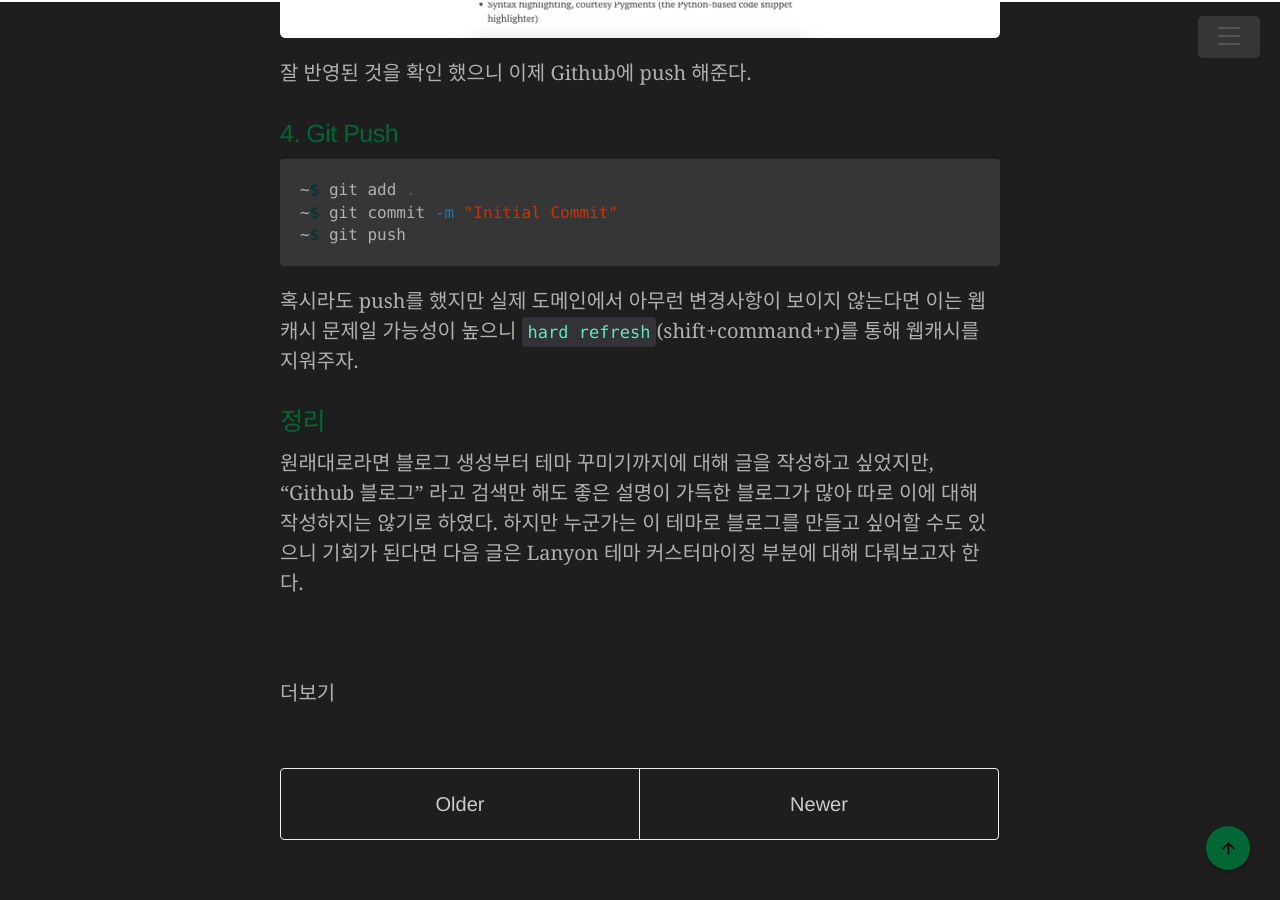
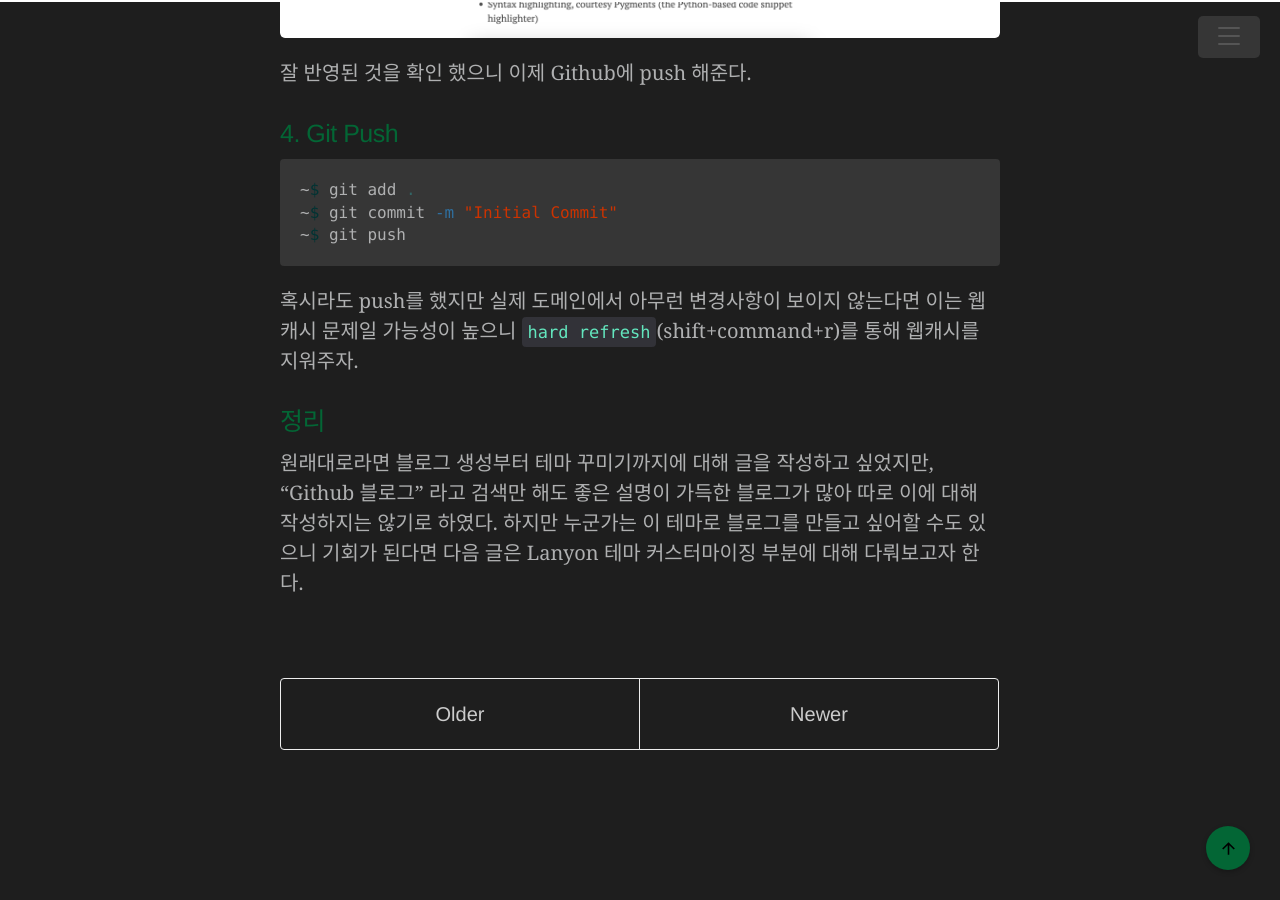
Before and after one commit to jm991014/jm991014.github.io, a Jekyll site: the page built from index.html, in a window 1280 px wide and 900 px high, scrolled down 3587 px. Built offline with Jekyll 4.4.1, drawn with Linux system fonts in a browser that asks for light colours; some web fonts are replaced; the list of posts is cut into pages by our own code.

Commit message:
Chore: Fail to truncate post, deletion

```diff
--- a/index.html
+++ b/index.html
@@ -16,7 +16,6 @@ title: Home
 
     {{ post.content }}
   </div>
-  <div id="more" onclick="showMore()">더보기</div>
   {% endfor %}
 </div>
 
--- a/public/js/script.js
+++ b/public/js/script.js
@@ -14,6 +14,7 @@
   }, false);
 })(document);
 
+// Top progress bar
 document.addEventListener('DOMContentLoaded', function() {
   var element = document.documentElement,
     body = document.body,
@@ -27,3 +28,5 @@ document.addEventListener('DOMContentLoaded', function() {
     progress.style.setProperty('--scroll', scroll + '%');
   });
 });
+
+// Truncate posts
```
